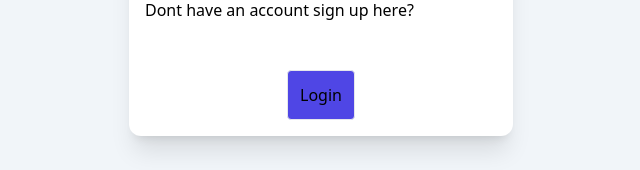
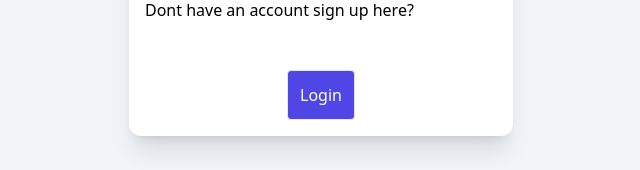
Before and after one commit to liam1703/revise-it, a Vue app in the folder frontend/: page /login in a window 1280 px wide. Shown: the part 434-604 px from the top of the page, without its empty margins (319-959 px from the left). Built offline with nearby package versions, Linux system fonts and the light colour scheme.

Commit message:
Perform first request

```diff
--- a/frontend/src/views/Login.vue
+++ b/frontend/src/views/Login.vue
@@ -12,7 +12,7 @@
           <router-link to="/sign-up"><p>Dont have an account sign up here?</p></router-link>
         </div>
         <div class="mt-12 text-center">
-          <button class="border border-solid p-3 rounded background-base">Login</button>
+          <button class="border border-solid p-3 rounded background-base text-white" @click="handleLogin">Login</button>
         </div>
       </div>
     </div>
@@ -21,7 +21,16 @@
 
 <script setup>
 import { ref } from "vue";
+import { apiAxios } from "../lib/axios";
 
 const email = ref('');
 const password = ref('');
+
+async function handleLogin() {
+  const { data } = await apiAxios.post(`/users/login`, {
+    email: email.value,
+    password: password.value,
+  });
+  console.log("logged", data);
+}
 </script>
```
